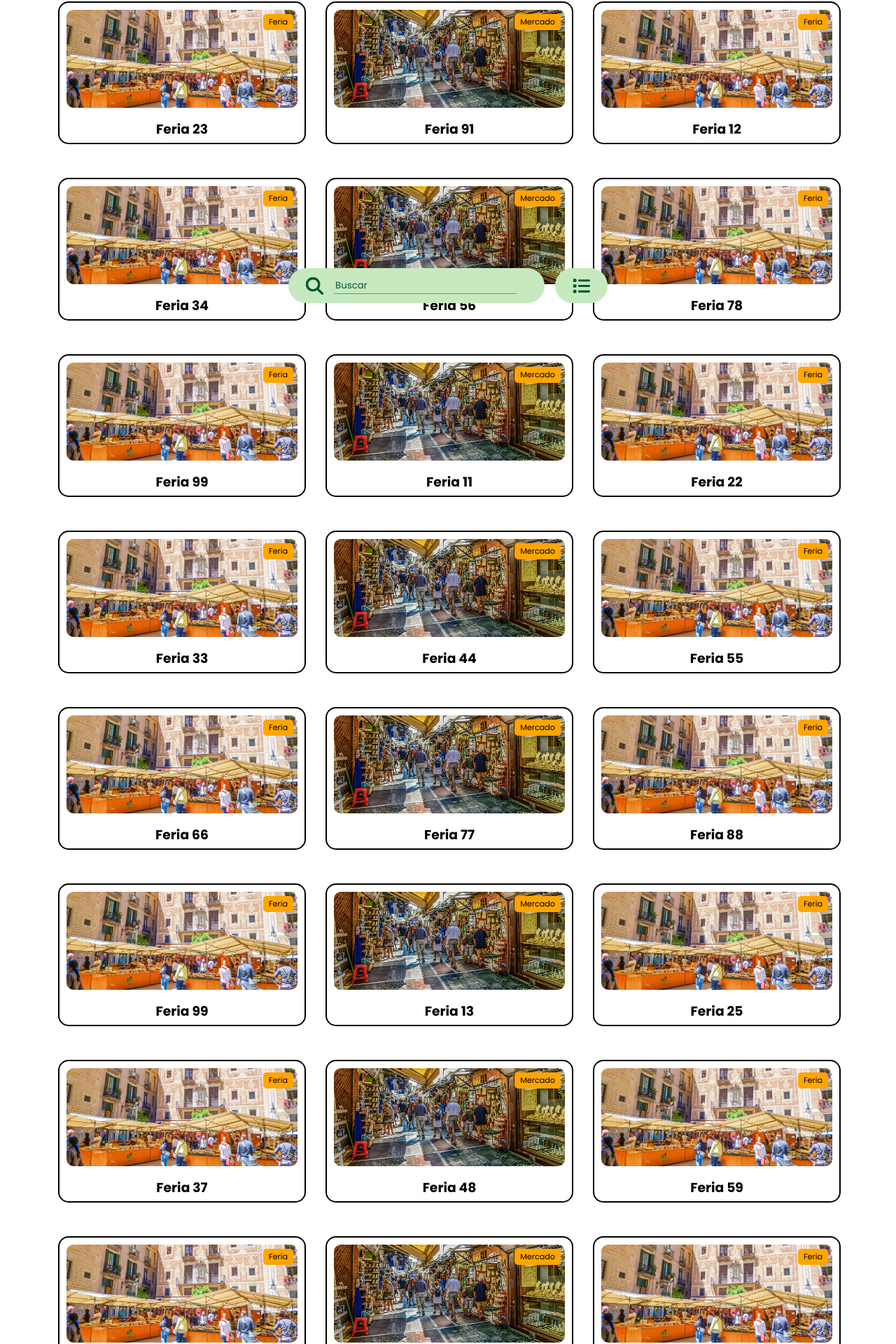
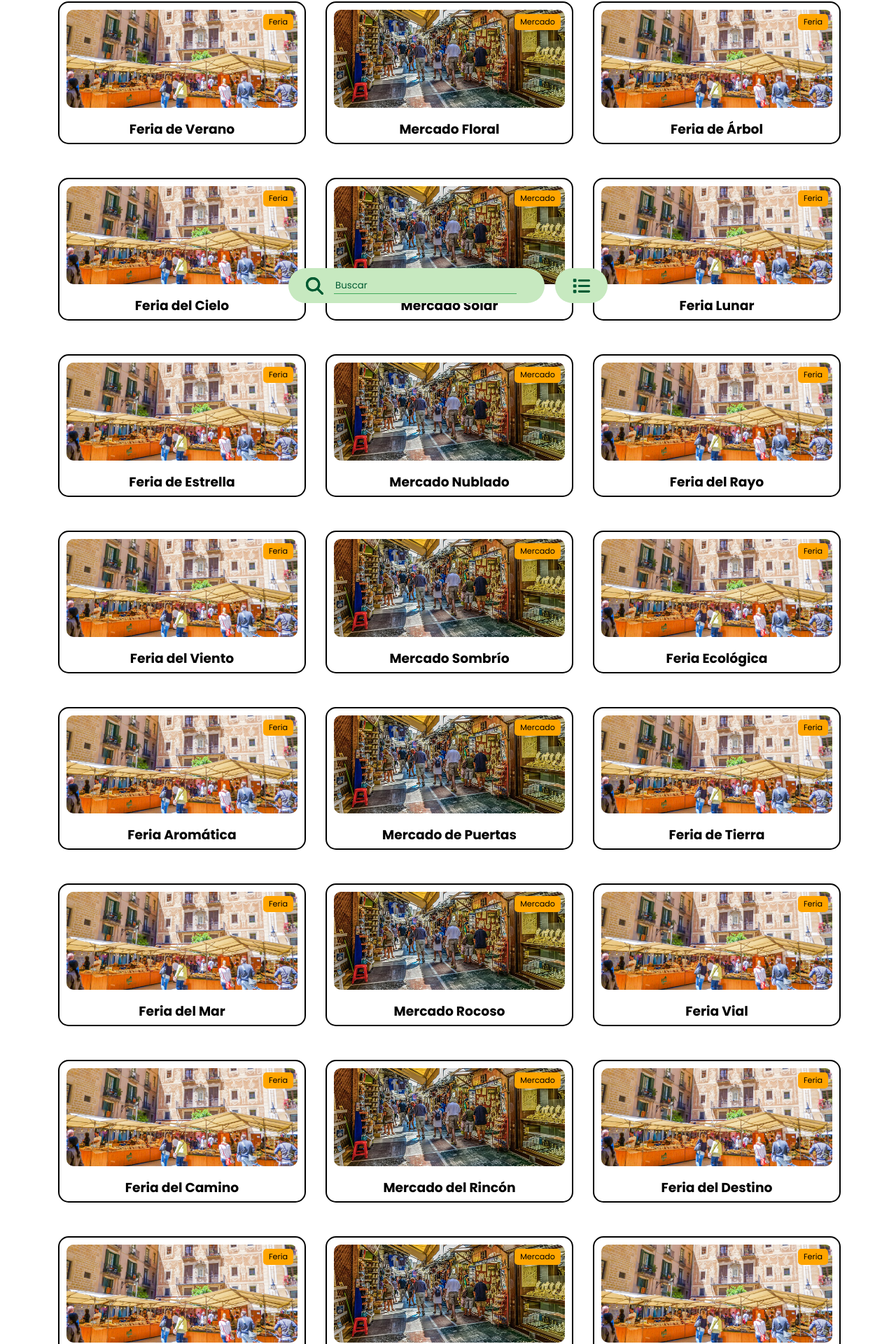
Before and after one commit to ivanlegranbizarro/CrackathonersItAcademy, a React (Vite) app in the folder frontendCrackathoners/: page / in a window 1280 px wide. Shown: the part 352-2272 px from the top of the page at 70% size. Built offline with nearby package versions, Linux system fonts and the light colour scheme.

Commit message:
Fix:Changes Styled

```diff
--- a/frontendCrackathoners/src/App.jsx
+++ b/frontendCrackathoners/src/App.jsx
@@ -12,11 +12,10 @@ function App() {
     const [cardSelected, setCardSelected] = useState({});
     const [isMap,setIsMap]=useState(false);
     const [query, setQuery] = useState("");
+    const [filteredCards, setFilteredCards] = useState(list);
+
 
     useEffect(() => {}, [isMap]);
-
-
-    const [filteredCards, setFilteredCards] = useState(list);
 
     useEffect(() => {
         setFilteredCards(filteredList(query));
@@ -44,7 +43,7 @@ function App() {
             <SearchBar isMap={isMap} setIsMap={setIsMap} query={query} setQuery={setQuery}/>
             <main>
               {isMap ? "Aqui va el mapa" : <ContentCards>
-                    {filteredCards.map((card) => (
+                    {list?filteredCards.map((card) => (
                         <DivCards
                             key={card.id}
                             onClick={() => {
@@ -54,7 +53,7 @@ function App() {
                         >
                             <Card card={card} />
                         </DivCards>
-                    ))}
+                    )):"No hem trobat dades"}
                 </ContentCards>}
 
 
--- a/frontendCrackathoners/src/components/CardDetails/CardDetails.jsx
+++ b/frontendCrackathoners/src/components/CardDetails/CardDetails.jsx
@@ -37,7 +37,7 @@ const CardDetailsSection = styled.section`
 `;
 
 const Header = styled.header`
-    width: 50%;
+    width: 65%;
     margin: 10px;
 `;
 
@@ -46,12 +46,12 @@ color: black;
 `
 
 const Aside = styled.aside`
-    width: 50%;
+    width: 35%;
     text-align: start;
     display: flex;
     flex-direction: column;
     margin: 10px;
-    justify-content: space-evenly;
+    justify-content: space-between;
 
 `;
 
@@ -73,9 +73,12 @@ const CardDetails = ({card,setOpenModal}) => {
                     <Title>{card.title}</Title>
                 </Header>
                 <Aside>
-                    <div><h2>Tipo:</h2><p>{card.type}</p></div>
-                    <div><h2>Dirección:</h2><p>{card.direction}</p></div>
-                    <div><h2>Año de apertura:</h2><p>{card.year}</p></div>
+                    <div style={{lineHeight:"1rem"}}><h2>Tipo:</h2><p>{card.type}</p></div>
+
+                    <div style={{lineHeight:"1rem"}}><h2>Dirección:</h2><p>{card.direction}, CP:{card.zip}</p></div>
+                    <div style={{lineHeight:"1rem"}}><h2>Año de apertura:</h2><p>{card.year}</p></div>
+                    <div style={{lineHeight:"1rem"}}><h2>Link Web:</h2><p>{card.link}</p></div>
+
                 </Aside>
             </CardDetailsSection>
         </ContentCardDetails>
--- a/frontendCrackathoners/src/mocks/ferias.json
+++ b/frontendCrackathoners/src/mocks/ferias.json
@@ -1,29 +1,29 @@
 [
-    { "id": 1, "title": "Feria 45", "type": "Feria", "imgSrc": "https://www.abcfinanzas.com.ar/core/uploads/2019/01/feria.jpg", "direction": "Calle Primavera", "year": "1995" },
-    { "id": 2, "title": "Feria 67", "type": "Mercado", "imgSrc": "https://www.abcfinanzas.com.ar/core/uploads/2019/01/feria.jpg", "direction": "Calle Otoño", "year": "2002" },
-    { "id": 3, "title": "Feria 89", "type": "Feria", "imgSrc": "https://www.abcfinanzas.com.ar/core/uploads/2019/01/feria.jpg", "direction": "Calle Invierno", "year": "2010" },
-    { "id": 4, "title": "Feria 23", "type": "Feria", "imgSrc": "https://www.abcfinanzas.com.ar/core/uploads/2019/01/feria.jpg", "direction": "Calle Verano", "year": "2018" },
-    { "id": 5, "title": "Feria 91", "type": "Mercado", "imgSrc": "https://www.abcfinanzas.com.ar/core/uploads/2019/01/feria.jpg", "direction": "Calle Flor", "year": "2023" },
-    { "id": 6, "title": "Feria 12", "type": "Feria", "imgSrc": "https://www.abcfinanzas.com.ar/core/uploads/2019/01/feria.jpg", "direction": "Calle Árbol", "year": "1989" },
-    { "id": 7, "title": "Feria 34", "type": "Feria", "imgSrc": "https://www.abcfinanzas.com.ar/core/uploads/2019/01/feria.jpg", "direction": "Calle Cielo", "year": "2000" },
-    { "id": 8, "title": "Feria 56", "type": "Mercado", "imgSrc": "https://www.abcfinanzas.com.ar/core/uploads/2019/01/feria.jpg", "direction": "Calle Sol", "year": "2012" },
-    { "id": 9, "title": "Feria 78", "type": "Feria", "imgSrc": "https://www.abcfinanzas.com.ar/core/uploads/2019/01/feria.jpg", "direction": "Calle Luna", "year": "1993" },
-    { "id": 10, "title": "Feria 99", "type": "Feria", "imgSrc": "https://www.abcfinanzas.com.ar/core/uploads/2019/01/feria.jpg", "direction": "Calle Estrella", "year": "2015" },
-    { "id": 11, "title": "Feria 11", "type": "Mercado", "imgSrc": "https://www.abcfinanzas.com.ar/core/uploads/2019/01/feria.jpg", "direction": "Calle Nube", "year": "1985" },
-    { "id": 12, "title": "Feria 22", "type": "Feria", "imgSrc": "https://www.abcfinanzas.com.ar/core/uploads/2019/01/feria.jpg", "direction": "Calle Rayo", "year": "2021" },
-    { "id": 13, "title": "Feria 33", "type": "Feria", "imgSrc": "https://www.abcfinanzas.com.ar/core/uploads/2019/01/feria.jpg", "direction": "Calle Viento", "year": "1990" },
-    { "id": 14, "title": "Feria 44", "type": "Mercado", "imgSrc": "https://www.abcfinanzas.com.ar/core/uploads/2019/01/feria.jpg", "direction": "Calle Sombra", "year": "2005" },
-    { "id": 15, "title": "Feria 55", "type": "Feria", "imgSrc": "https://www.abcfinanzas.com.ar/core/uploads/2019/01/feria.jpg", "direction": "Calle Eco", "year": "2008" },
-    { "id": 16, "title": "Feria 66", "type": "Feria", "imgSrc": "https://www.abcfinanzas.com.ar/core/uploads/2019/01/feria.jpg", "direction": "Calle Aroma", "year": "2017" },
-    { "id": 17, "title": "Feria 77", "type": "Mercado", "imgSrc": "https://www.abcfinanzas.com.ar/core/uploads/2019/01/feria.jpg", "direction": "Calle Puerta", "year": "2020" },
-    { "id": 18, "title": "Feria 88", "type": "Feria", "imgSrc": "https://www.abcfinanzas.com.ar/core/uploads/2019/01/feria.jpg", "direction": "Calle Tierra", "year": "1994" },
-    { "id": 19, "title": "Feria 99", "type": "Feria", "imgSrc": "https://www.abcfinanzas.com.ar/core/uploads/2019/01/feria.jpg", "direction": "Calle Mar", "year": "2016" },
-    { "id": 20, "title": "Feria 13", "type": "Mercado", "imgSrc": "https://www.abcfinanzas.com.ar/core/uploads/2019/01/feria.jpg", "direction": "Calle Roca", "year": "1986" },
-    { "id": 21, "title": "Feria 25", "type": "Feria", "imgSrc": "https://www.abcfinanzas.com.ar/core/uploads/2019/01/feria.jpg", "direction": "Calle Vía", "year": "2022" },
-    { "id": 22, "title": "Feria 37", "type": "Feria", "imgSrc": "https://www.abcfinanzas.com.ar/core/uploads/2019/01/feria.jpg", "direction": "Calle Camino", "year": "1991" },
-    { "id": 23, "title": "Feria 48", "type": "Mercado", "imgSrc": "https://www.abcfinanzas.com.ar/core/uploads/2019/01/feria.jpg", "direction": "Calle Rincón", "year": "2003" },
-    { "id": 24, "title": "Feria 59", "type": "Feria", "imgSrc": "https://www.abcfinanzas.com.ar/core/uploads/2019/01/feria.jpg", "direction": "Calle Destino", "year": "2011" },
-    { "id": 25, "title": "Feria 70", "type": "Feria", "imgSrc": "https://www.abcfinanzas.com.ar/core/uploads/2019/01/feria.jpg", "direction": "Calle Horizonte", "year": "1992" },
-    { "id": 26, "title": "Feria 81", "type": "Mercado", "imgSrc": "https://www.abcfinanzas.com.ar/core/uploads/2019/01/feria.jpg", "direction": "Calle Templo", "year": "2019" },
-    { "id": 27, "title": "Feria 92", "type": "Feria", "imgSrc": "https://www.abcfinanzas.com.ar/core/uploads/2019/01/feria.jpg", "direction": "Calle Espacio", "year": "2024" }
+    { "id": 1, "title": "Feria de Primavera", "type": "Feria", "direction": "Carrer de la Primavera, 123", "zip": "05980", "year": "1995", "link": "https://www.ejemplo1.com" },
+    { "id": 2, "title": "Mercado Otoñal", "type": "Mercado", "direction": "Carrer d'Otoño, 456", "zip": "20029", "year": "2002", "link": "https://www.ejemplo2.com" },
+    { "id": 3, "title": "Feria de Invierno", "type": "Feria", "direction": "Carrer de l'Invierno, 789", "zip": "01002", "year": "2010", "link": "https://www.ejemplo3.com" },
+    { "id": 4, "title": "Feria de Verano", "type": "Feria", "direction": "Carrer de Verano, 321", "zip": "81020", "year": "2018", "link": "https://www.ejemplo4.com" },
+    { "id": 5, "title": "Mercado Floral", "type": "Mercado", "direction": "Carrer dels Flors, 654", "zip": "32022", "year": "2023", "link": "https://www.ejemplo5.com" },
+    { "id": 6, "title": "Feria de Árbol", "type": "Feria", "direction": "Carrer dels Àrbols, 135", "zip": "98088", "year": "1989", "link": "https://www.ejemplo6.com" },
+    { "id": 7, "title": "Feria del Cielo", "type": "Feria", "direction": "Carrer del Cielo, 246", "zip": "00200", "year": "2000", "link": "https://www.ejemplo7.com" },
+    { "id": 8, "title": "Mercado Solar", "type": "Mercado", "direction": "Carrer del Sol, 357", "zip": "21020", "year": "2012", "link": "https://www.ejemplo8.com" },
+    { "id": 9, "title": "Feria Lunar", "type": "Feria", "direction": "Carrer de la Lluna, 468", "zip": "39029", "year": "1993", "link": "https://www.ejemplo9.com" },
+    { "id": 10, "title": "Feria de Estrella", "type": "Feria", "direction": "Carrer de les Estrelles, 579", "zip": "51051", "year": "2015", "link": "https://www.ejemplo10.com" },
+    { "id": 11, "title": "Mercado Nublado", "type": "Mercado", "direction": "Carrer Nublada, 690", "zip": "58689", "year": "1985", "link": "https://www.ejemplo11.com" },
+    { "id": 12, "title": "Feria del Rayo", "type": "Feria", "direction": "Carrer del Raig, 801", "zip": "12012", "year": "2021", "link": "https://www.ejemplo12.com" },
+    { "id": 13, "title": "Feria del Viento", "type": "Feria", "direction": "Carrer del Vent, 912", "zip": "09109", "year": "1990", "link": "https://www.ejemplo13.com" },
+    { "id": 14, "title": "Mercado Sombrío", "type": "Mercado", "direction": "Carrer de la Sombra, 234", "zip": "50005", "year": "2005", "link": "https://www.ejemplo14.com" },
+    { "id": 15, "title": "Feria Ecológica", "type": "Feria", "direction": "Carrer Ecològic, 678", "zip": "80020", "year": "2008", "link": "https://www.ejemplo15.com" },
+    { "id": 16, "title": "Feria Aromática", "type": "Feria", "direction": "Carrer Aromàtic, 345", "zip": "72017", "year": "2017", "link": "https://www.ejemplo16.com" },
+    { "id": 17, "title": "Mercado de Puertas", "type": "Mercado", "direction": "Carrer de les Portes, 987", "zip": "02020", "year": "2020", "link": "https://www.ejemplo17.com" },
+    { "id": 18, "title": "Feria de Tierra", "type": "Feria", "direction": "Carrer de la Terra, 432", "zip": "49024", "year": "1994", "link": "https://www.ejemplo18.com" },
+    { "id": 19, "title": "Feria del Mar", "type": "Feria", "direction": "Carrer del Mar, 876", "zip": "61016", "year": "2016", "link": "https://www.ejemplo19.com" },
+    { "id": 20, "title": "Mercado Rocoso", "type": "Mercado", "direction": "Carrer Rocós, 543", "zip": "68086", "year": "1986", "link": "https://www.ejemplo20.com" },
+    { "id": 21, "title": "Feria Vial", "type": "Feria", "direction": "Carrer Vial, 765", "zip": "22022", "year": "2022", "link": "https://www.ejemplo21.com" },
+    { "id": 22, "title": "Feria del Camino", "type": "Feria", "direction": "Carrer del Camí, 890", "zip": "19091", "year": "1991", "link": "https://www.ejemplo22.com" },
+    { "id": 23, "title": "Mercado del Rincón", "type": "Mercado", "direction": "Carrer del Rincón, 234", "zip": "30203", "year": "2003", "link": "https://www.ejemplo23.com" },
+    { "id": 24, "title": "Feria del Destino", "type": "Feria", "direction": "Carrer del Destí, 456", "zip": "11011", "year": "2011", "link": "https://www.ejemplo24.com" },
+    { "id": 25, "title": "Feria del Horizonte", "type": "Feria", "direction": "Carrer de l'Horizó, 678", "zip": "29092", "year": "1992", "link": "https://www.ejemplo25.com" },
+    { "id": 26, "title": "Mercado del Templo", "type": "Mercado", "direction": "Carrer del Templ, 890", "zip": "91019", "year": "2019", "link": "https://www.ejemplo26.com" },
+    { "id": 27, "title": "Feria Espacial", "type": "Feria", "direction": "Carrer Espacial, 101", "zip": "42024", "year": "2024", "link": "https://www.ejemplo27.com" }
 ]
```
